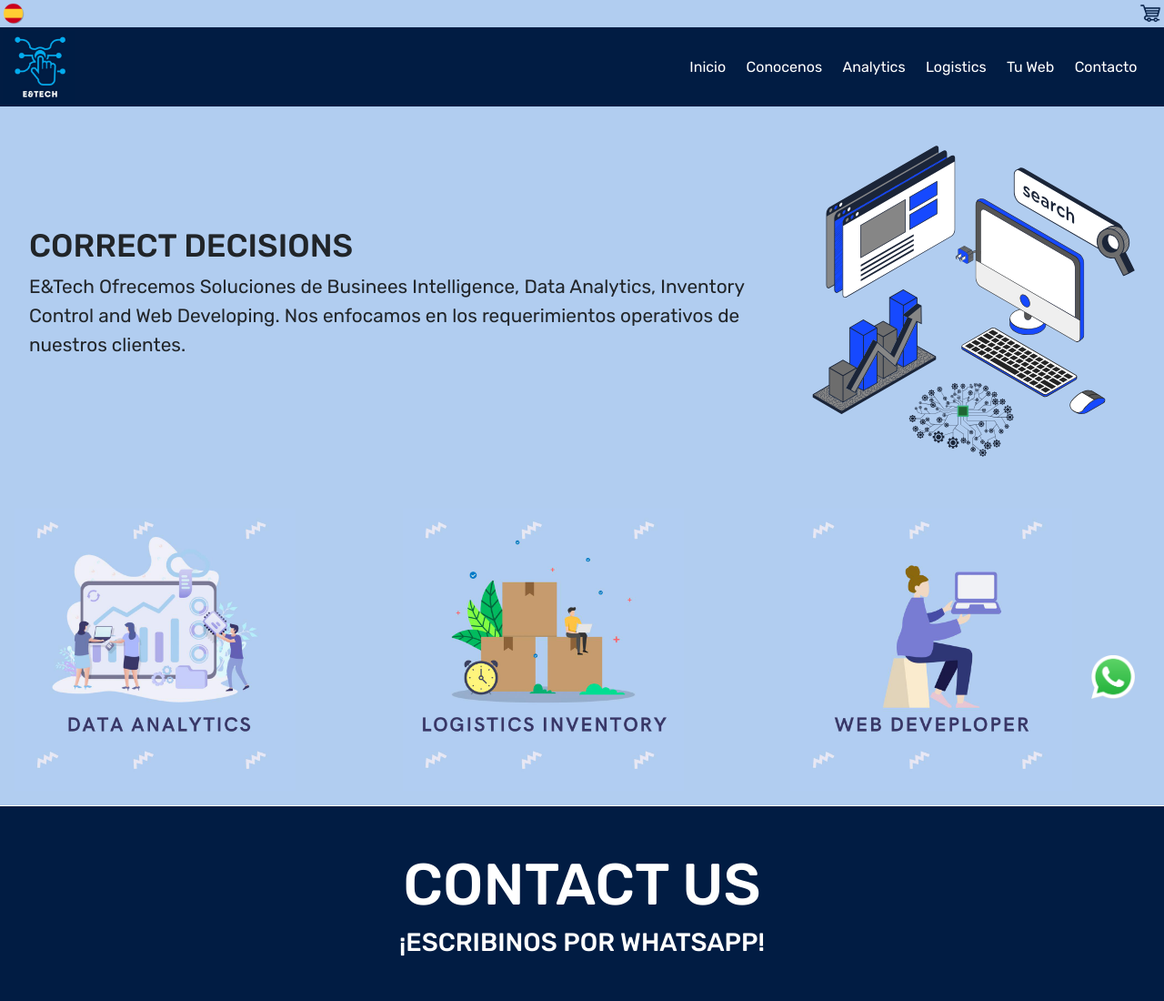
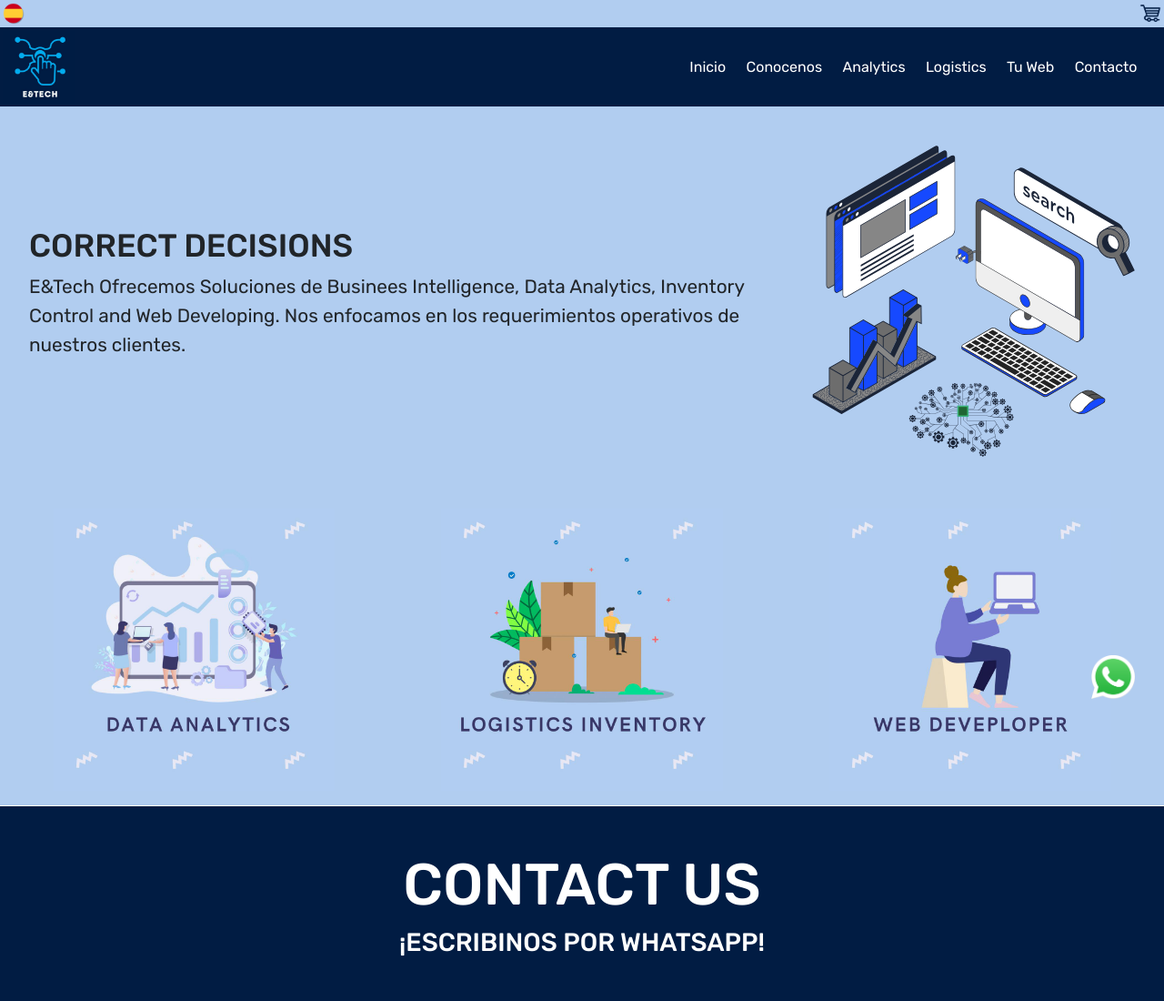
Before and after one commit to marcoskippes/coderhouse01, a website: page index.html in a window 1280 px wide. Shown: the top 1100 px of the page at 91% size. Drawn offline with nearby package versions, Linux system fonts and the light colour scheme.

Commit message:
PROYECTO FINAL 2

```diff
--- a/scss/styles.scss
+++ b/scss/styles.scss
@@ -197,6 +197,10 @@ body{
             grid-area: img-3;
             @extend .img-1;
         }
+        a{
+            display: flex;
+            justify-content: center
+        }
     };
 
     .mainVideo{/*Estilo main con video*/
```
Also changed, not shown: css/main.css.
